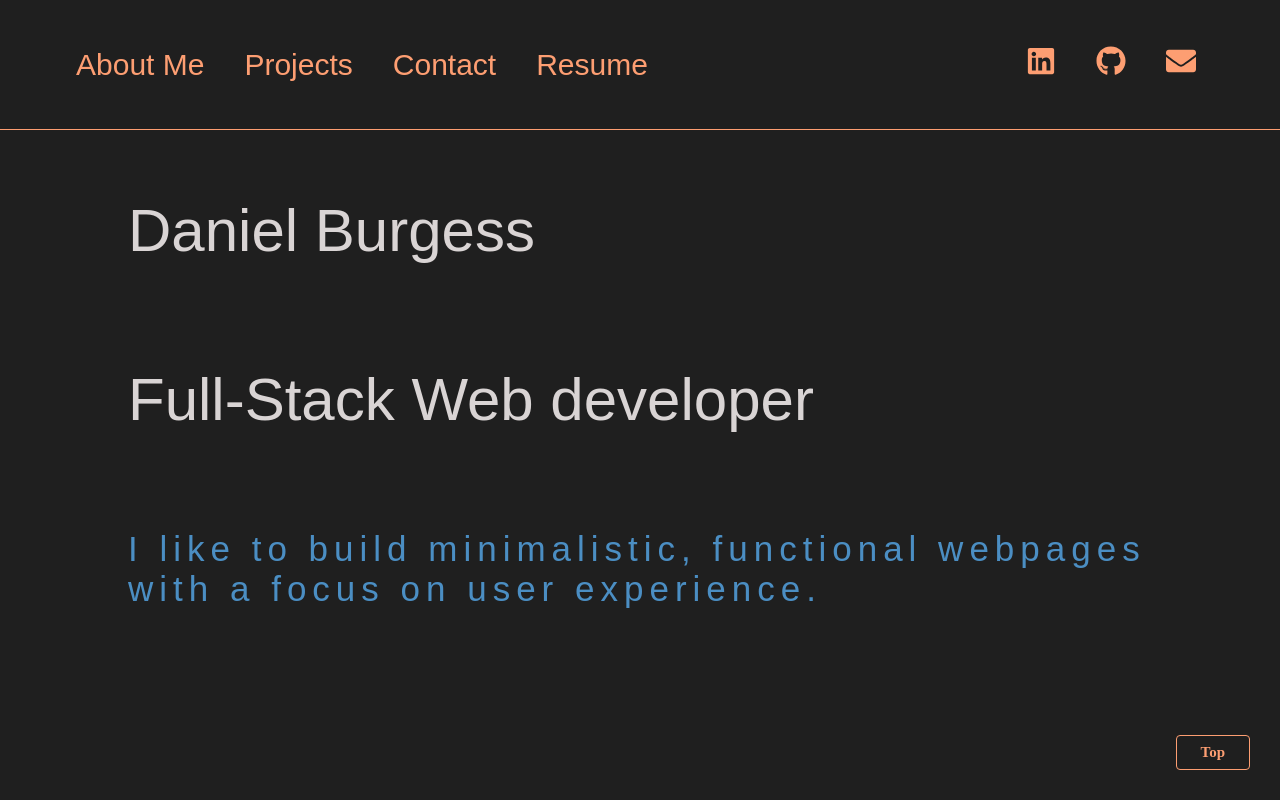
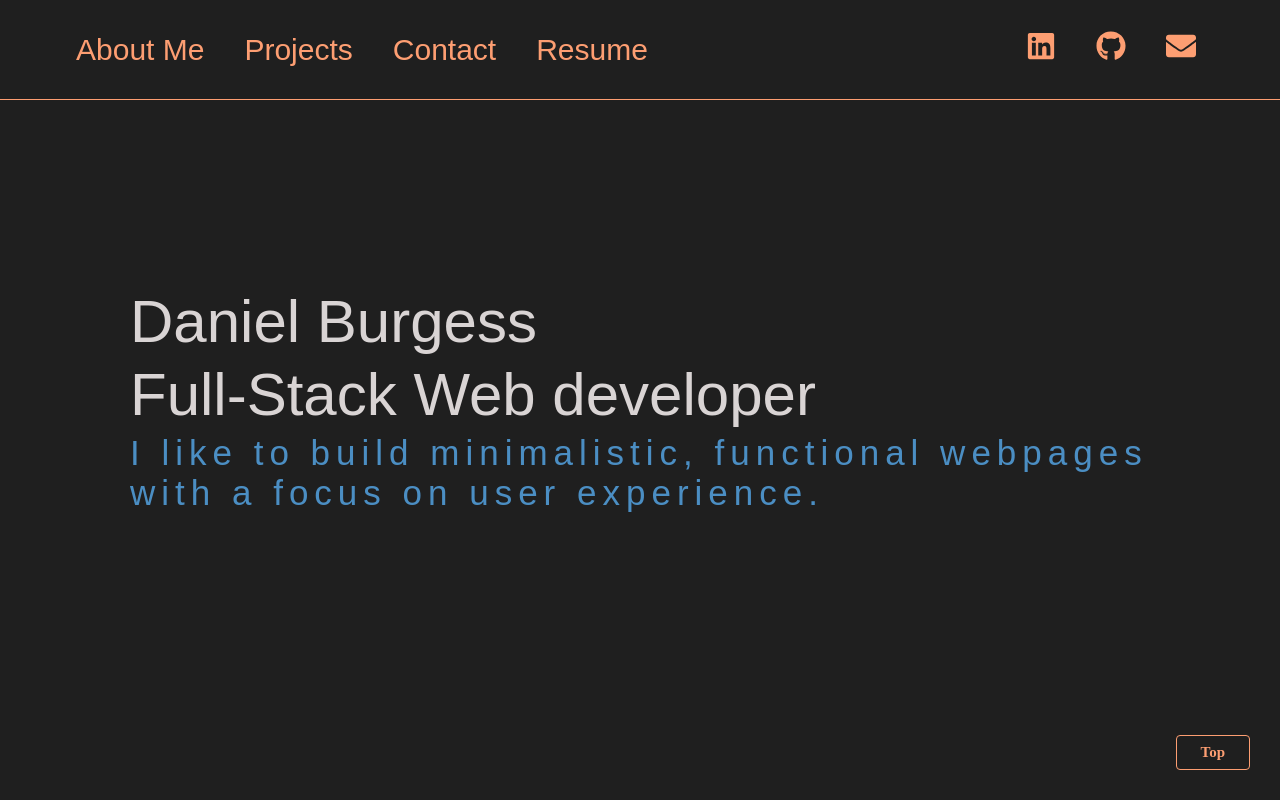
Before and after one commit to DBurgess93/portfolio, a React (Create React App) app: page / in a window 1280 px wide. Shown: the top 800 px of the page. Built offline with nearby package versions, Linux system fonts and the light colour scheme; a web font is replaced by a local one.

Commit message:
style changes

```diff
--- a/src/App.scss
+++ b/src/App.scss
@@ -91,7 +91,7 @@ header {
   align-items: center;
   flex-wrap: wrap;
   border-bottom: 1px solid $primary;
-  padding: 30px 5%;
+  padding: 15px 5%;
   background-color: $black;
   position: fixed;
   width: 90vw;
@@ -154,12 +154,14 @@ header {
     color: $white;
     font-weight: 500;
     font-family: "Satoshi", sans-serif;
+    margin: 2px;
   }
   h3 {
     font-size: 60px;
     color: $white;
     font-family: "Satoshi", sans-serif;
     font-weight: 100;
+    margin: 2px;
   }
   p {
     font-size: 35px;
@@ -167,6 +169,7 @@ header {
     font-family: "Satoshi", sans-serif;
     letter-spacing: 6px;
     font-weight: 100;
+    margin: 2px;
   }
 }
 
```
